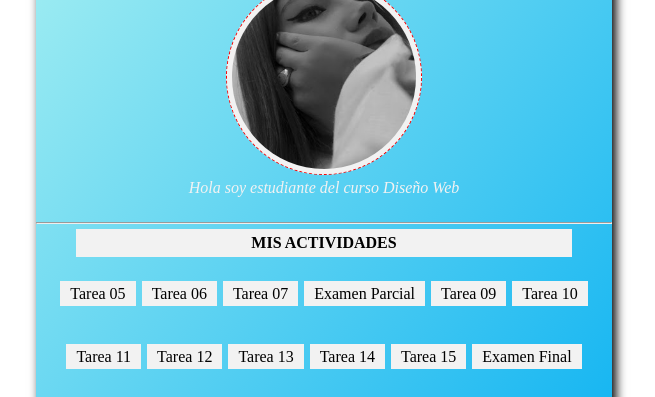
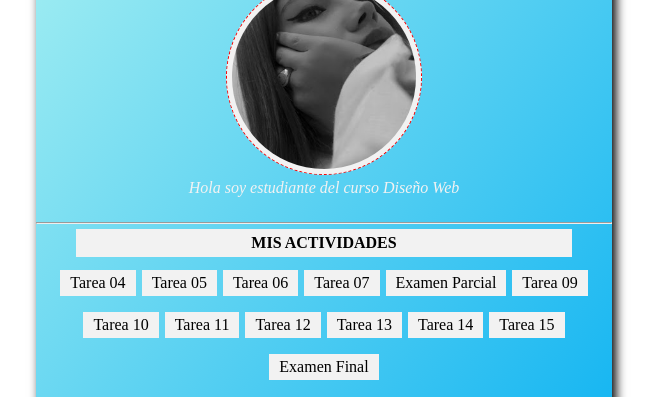
Before and after one commit to greale16/greale16.github.ios, a plain HTML site: page index.html in a window 1280 px wide. Shown: the part 183-580 px from the top of the page, without its empty margins (316-971 px from the left). Drawn offline with Linux system fonts and the light colour scheme.

Commit message:
Update index.html

```diff
--- a/index.html
+++ b/index.html
@@ -22,6 +22,8 @@
         <div id="tareas">
             <p>Mis Actividades</p>
             <ul>
+
+                <li><a href="Sesion-4/index.html">Tarea 04</a></li>
                 <li><a href="tarea05/index.html">Tarea 05</a></li>
                 <li><a href="#">Tarea 06</a></li>
                 <li><a href="#">Tarea 07</a></li>
```
